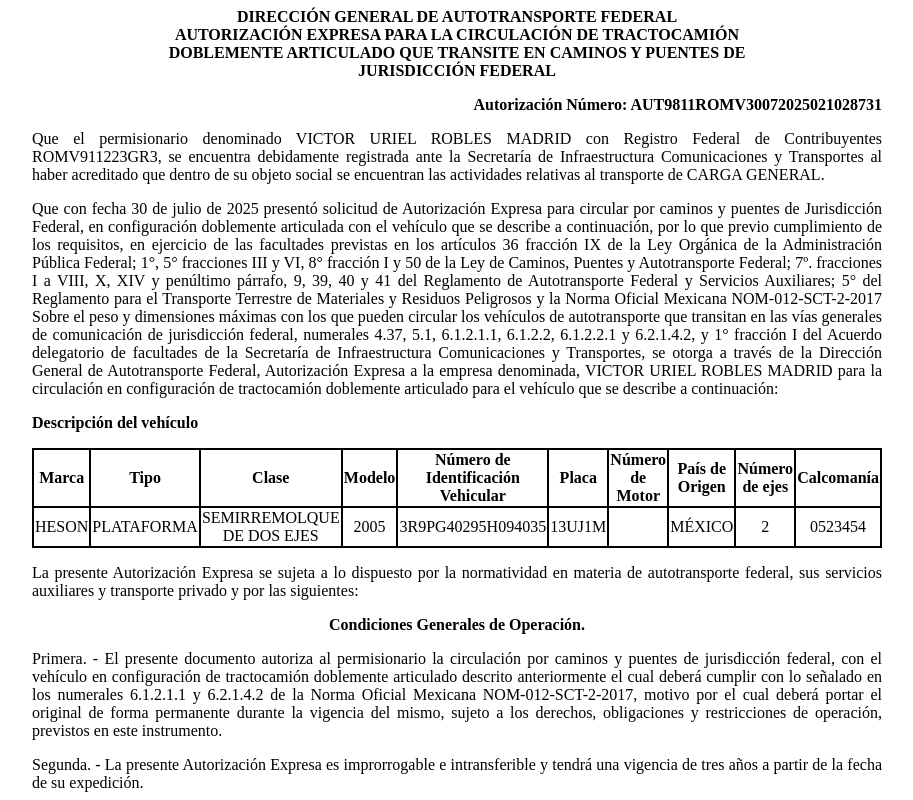
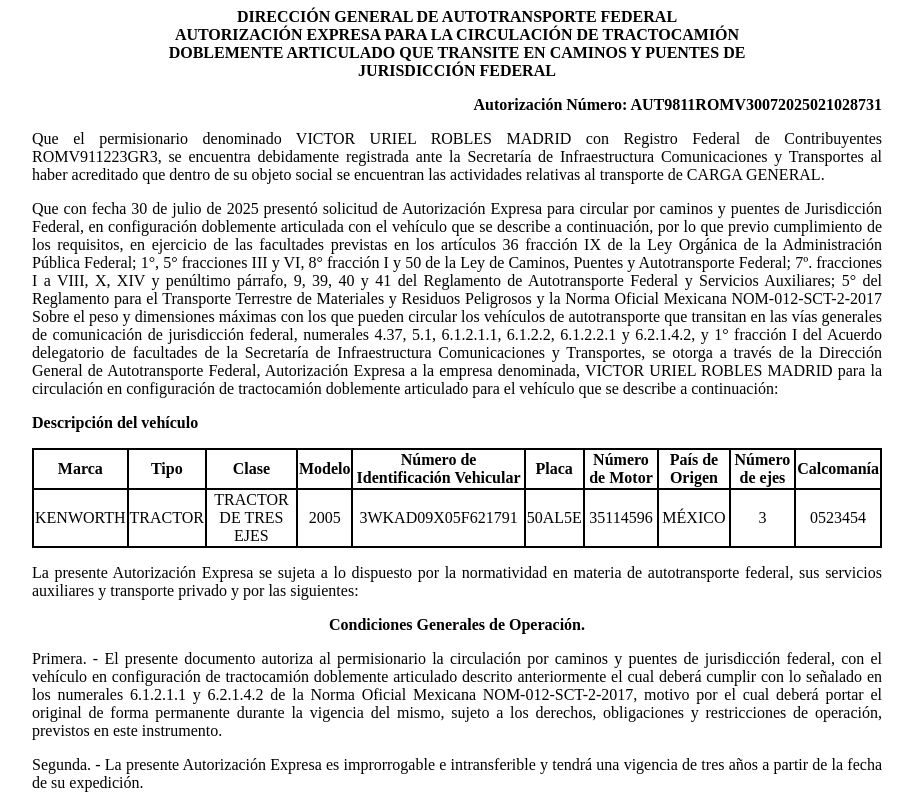
Before and after one commit to app-sct1/ConsultaAutDobleRemolque-folio-0200112, a plain HTML site: page index.html in a window 1280 px wide. Shown: the top 800 px of the page, without its empty margins (183-1096 px from the left). Drawn offline with Linux system fonts and the light colour scheme.

Commit message:
index.html

```diff
--- a/index.html
+++ b/index.html
@@ -128,15 +128,15 @@
 							<th class="borde">Calcomanía</th>
 						</tr>
 						<tr class="borde">
-							<td class="borde">HESON</td>
-							<td class="borde">PLATAFORMA</td>
-							<td class="borde">SEMIRREMOLQUE DE DOS EJES</td>
+							<td class="borde">KENWORTH</td>
+							<td class="borde">TRACTOR</td>
+							<td class="borde">TRACTOR DE TRES EJES</td>
 							<td class="borde">2005</td>
-							<td class="borde">3R9PG40295H094035</td>
-							<td class="borde">13UJ1M</td>
-							<td class="borde"></td>
+							<td class="borde">3WKAD09X05F621791</td>
+							<td class="borde">50AL5E</td>
+							<td class="borde">35114596</td>
 							<td class="borde">MÉXICO</td>
-							<td class="borde">2</td>
+							<td class="borde">3</td>
 							<td class="borde">0523454</td>
 						</tr>
 
```
